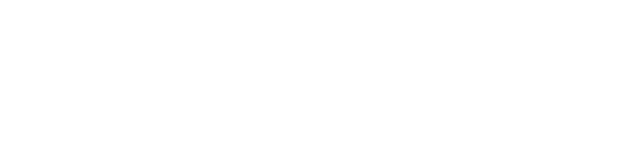
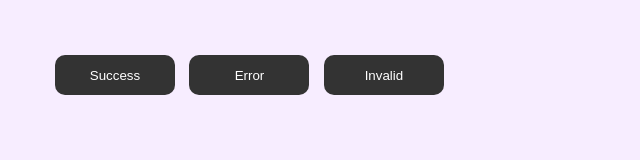
Before and after one commit to Sunjida-Srijoni/Toast-Notification, a plain HTML site: page index.html in a window 1280 px wide. Shown: the whole page, without its empty margins (0-640 px from the left). Drawn offline with Linux system fonts and the light colour scheme.

Commit message:
button has been created

```diff
--- a/index.html
+++ b/index.html
@@ -8,6 +8,15 @@
 
 </head>
 <body>
+    <div class="buttons">
+        <button>Success</button>
+        <button>Error</button>
+        <button>Invalid</button>
+
+    </div>
+    <div id="toastBox">
+
+    </div>
 
 </body>
 </html>
--- a/style.css
+++ b/style.css
@@ -0,0 +1,36 @@
+*{
+    margin: 0;
+    padding: 0;
+    font-family: 'Poppins', sans-serif;
+    box-sizing: border-box;
+}
+body{
+    background: #f7edff;
+}
+.buttons{
+    margin: 50px;
+}
+.buttons button{
+    background: #333;
+    color: #fff;
+    border: 0;
+    outline: 0;
+    width: 120px;
+    height: 40px;
+    margin: 5px;
+    cursor: pointer;
+    border-radius: 10px;
+
+}
+
+#toastBox{
+    position: absolute;
+    bottom: 30px;
+    right: 30px;
+    display: flex;
+    align-items: flex-end;
+    flex-direction: column;
+    overflow: hidden;
+    padding: 20px;
+
+}
```
